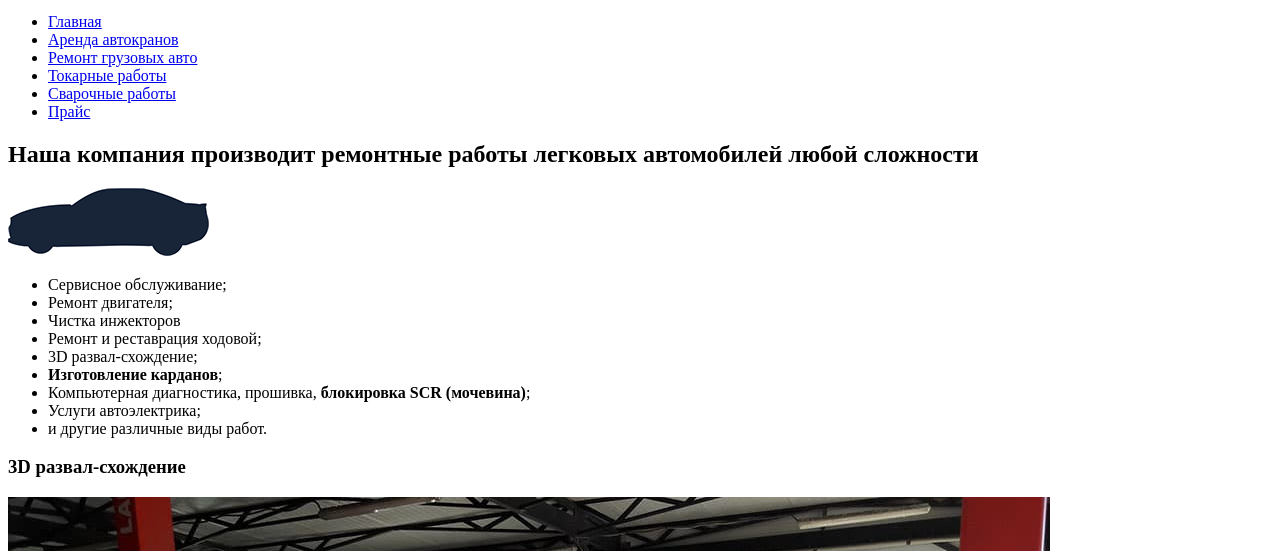
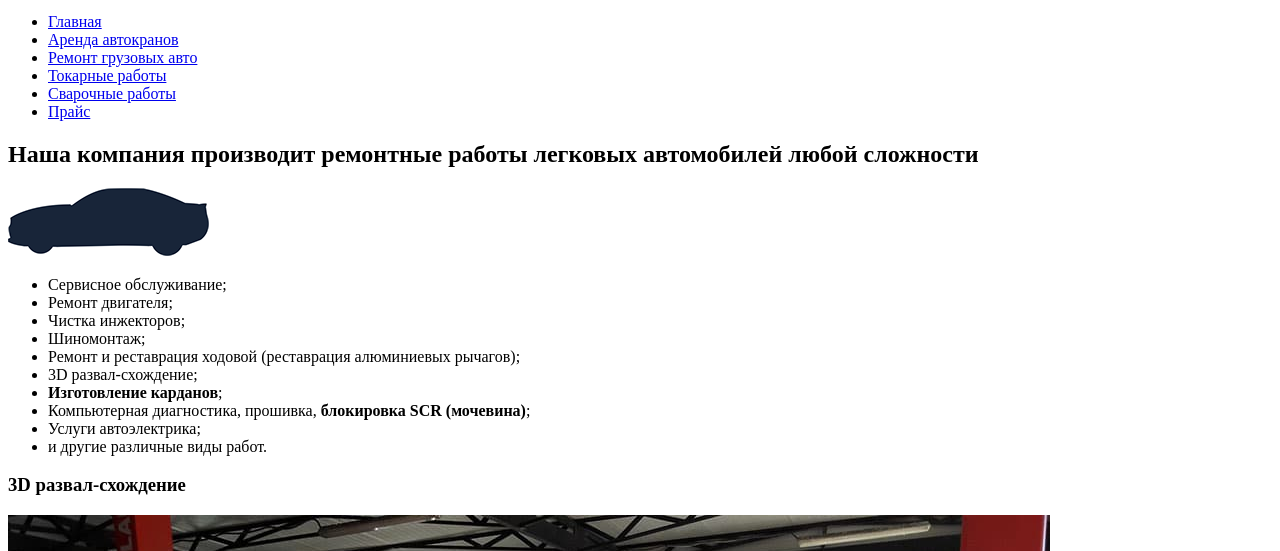
Before and after one commit to Odlopez/mss, a website with bundled scripts: page source/cars.html in a window 1280 px wide. Shown: the part 249-800 px from the top of the page. Built offline with nearby package versions, Linux system fonts and the light colour scheme.

Commit message:
Исправляет замечания заказчика

```diff
--- a/source/cars.html
+++ b/source/cars.html
@@ -64,8 +64,9 @@
       <ul class="list-works__list">
         <li class="list-works__item">Сервисное обслуживание;</li>
         <li class="list-works__item">Ремонт двигателя;</li>
-        <li class="list-works__item">Чистка инжекторов</li>
-        <li class="list-works__item">Ремонт и реставрация ходовой;</li>
+        <li class="list-works__item">Чистка инжекторов;</li>
+        <li class="list-works__item">Шиномонтаж;</li>
+        <li class="list-works__item">Ремонт и реставрация ходовой (реставрация алюминиевых рычагов);</li>
         <li class="list-works__item">3D развал-схождение;</li>
         <li class="list-works__item"><strong>Изготовление карданов</strong>;</li>
         <li class="list-works__item">Компьютерная диагностика, прошивка, <strong>блокировка SCR (мочевина)</strong>;</li>
```
Also changed, not shown: source/truck-crane.html (+2 -2 lines), source/images/turning/26.jpg.
